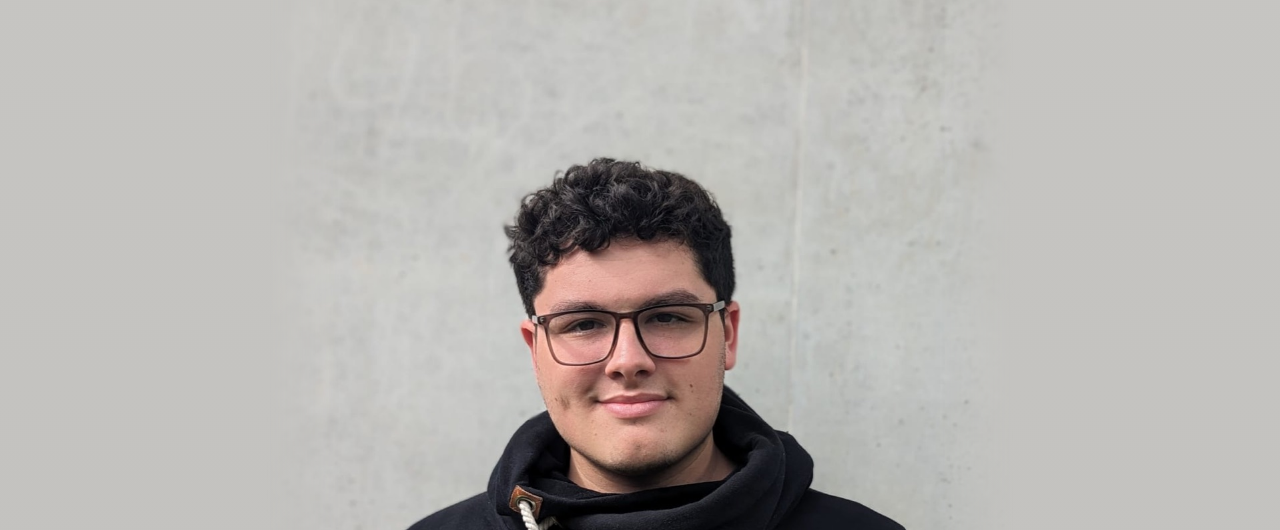
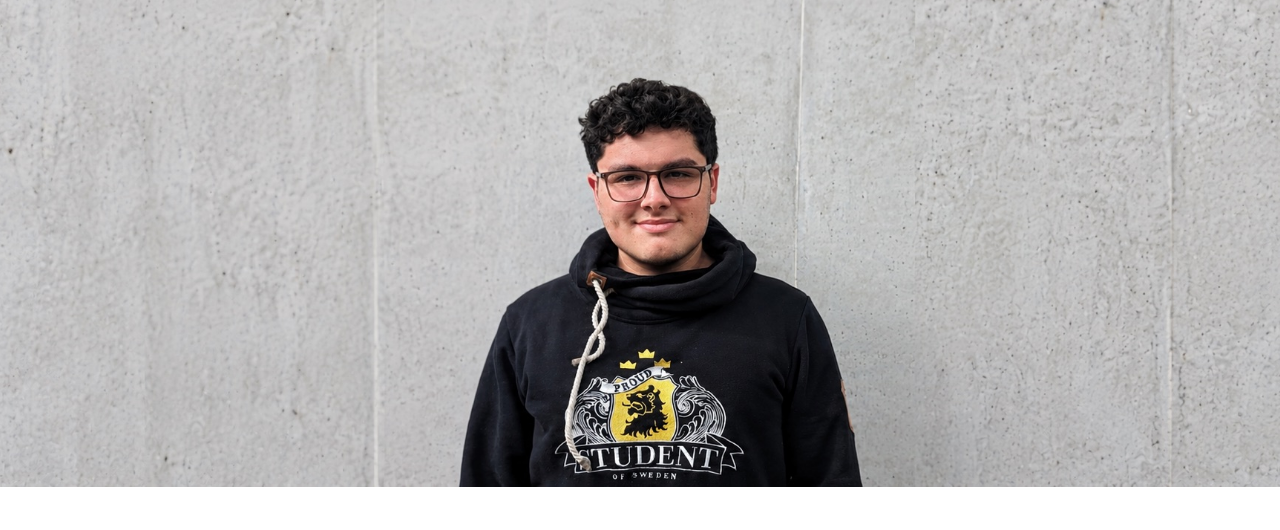
Before and after one commit to sidios1/Sidios.cl, a plain HTML site: page index.html in a window 1280 px wide. Shown: the part 51-581 px from the top of the page. Drawn offline with Linux system fonts and the light colour scheme.

Commit message:
Portada a todo el ancho con retrato horizontal
Co-Authored-By: Claude Opus 5.5 <noreply@anthropic.com>

```diff
--- a/index.html
+++ b/index.html
@@ -158,23 +158,14 @@
       margin-bottom: 48px;
     }
 
-    .hero-band {
-      padding-top: var(--nav-h);
-      background: linear-gradient(180deg, #c6c5c2 0%, #c3c2bf 100%);
-      overflow: hidden;
-    }
+    .hero-band { background: #c4c3c0; }
 
     .hero-photo {
       display: block;
-      height: 600px;
-      width: auto;
-      max-width: none;
-      aspect-ratio: 1120 / 900;
+      width: 100%;
+      height: clamp(420px, 42vw, 680px);
       object-fit: cover;
-      object-position: center top;
-      margin: 0 auto;
-      -webkit-mask-image: linear-gradient(90deg, transparent 0, #000 10%, #000 90%, transparent 100%);
-      mask-image: linear-gradient(90deg, transparent 0, #000 10%, #000 90%, transparent 100%);
+      object-position: 47% 30%;
     }
 
     .hero-intro { padding: 56px 0 96px; }
@@ -511,7 +502,6 @@
 
     @media (max-width: 1068px) {
       .hero-name, .contact-title { font-size: 64px; }
-      .hero-photo { height: 500px; }
       .hero-intro .container { column-gap: 40px; }
       .hero-tagline { font-size: 28px; line-height: 1.14; }
     }
@@ -531,7 +521,7 @@
       }
       .section { padding: 64px 0; }
       .section-title { font-size: 32px; line-height: 1.125; margin-bottom: 28px; }
-      .hero-photo { height: 340px; margin-left: 50%; transform: translateX(-50%); }
+      .hero-photo { height: min(100vw, 460px); }
       .hero-intro { padding: 32px 0 56px; }
       .hero-intro .container { grid-template-columns: minmax(0, 1fr); gap: 20px; }
       .hero-name, .contact-title { font-size: 48px; line-height: 1.08; }
@@ -589,7 +579,7 @@
 
     <header id="top">
       <div class="hero-band">
-        <img class="hero-photo" src="assets/pablo.jpg" width="1120" height="1400" alt="Retrato de Pablo Peña">
+        <img class="hero-photo" src="assets/pablo-wide.jpg" width="2172" height="724" alt="Retrato de Pablo Peña">
       </div>
       <div class="hero-intro">
         <div class="container">
```
Also changed, not shown: assets/pablo-wide.jpg (added).
